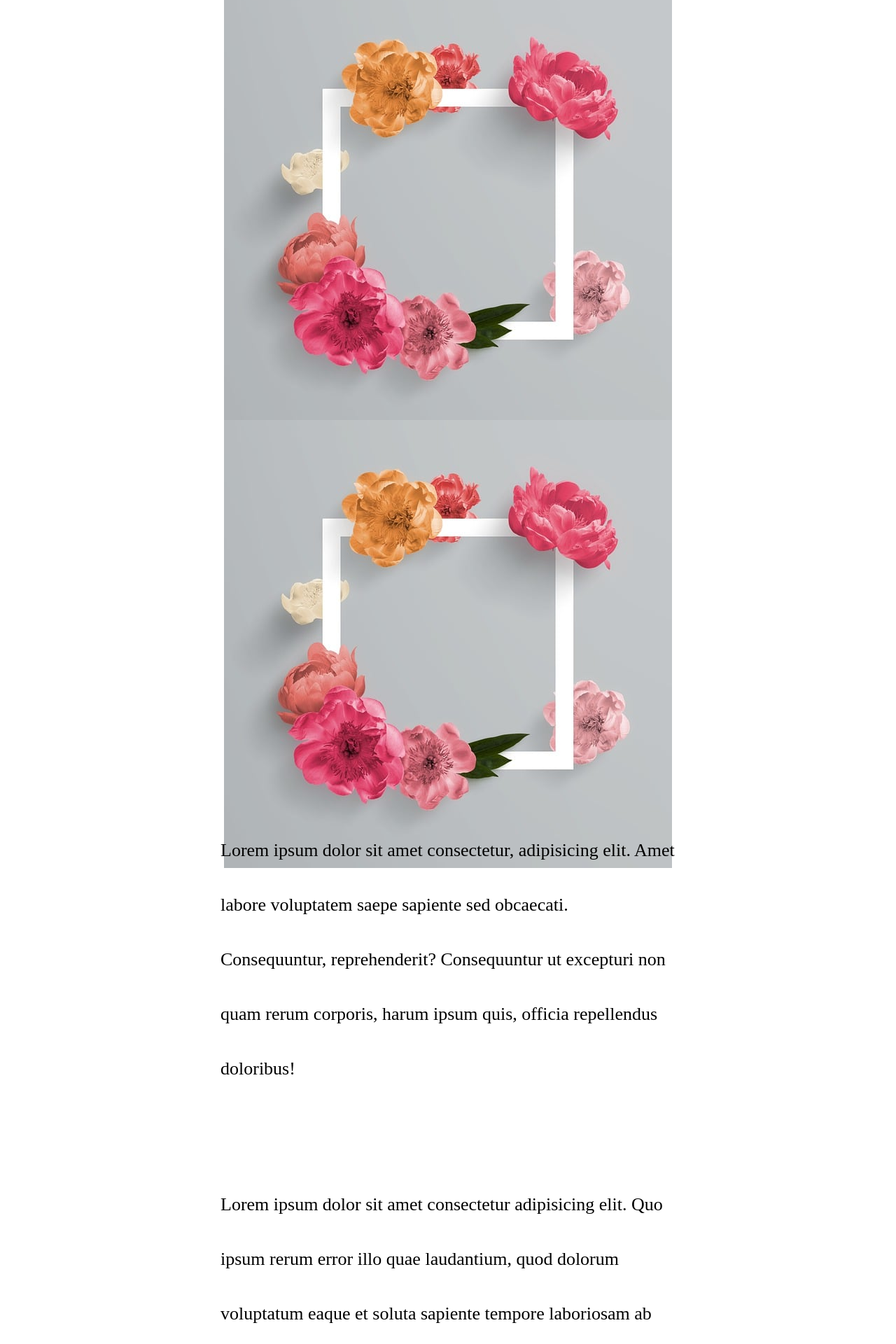
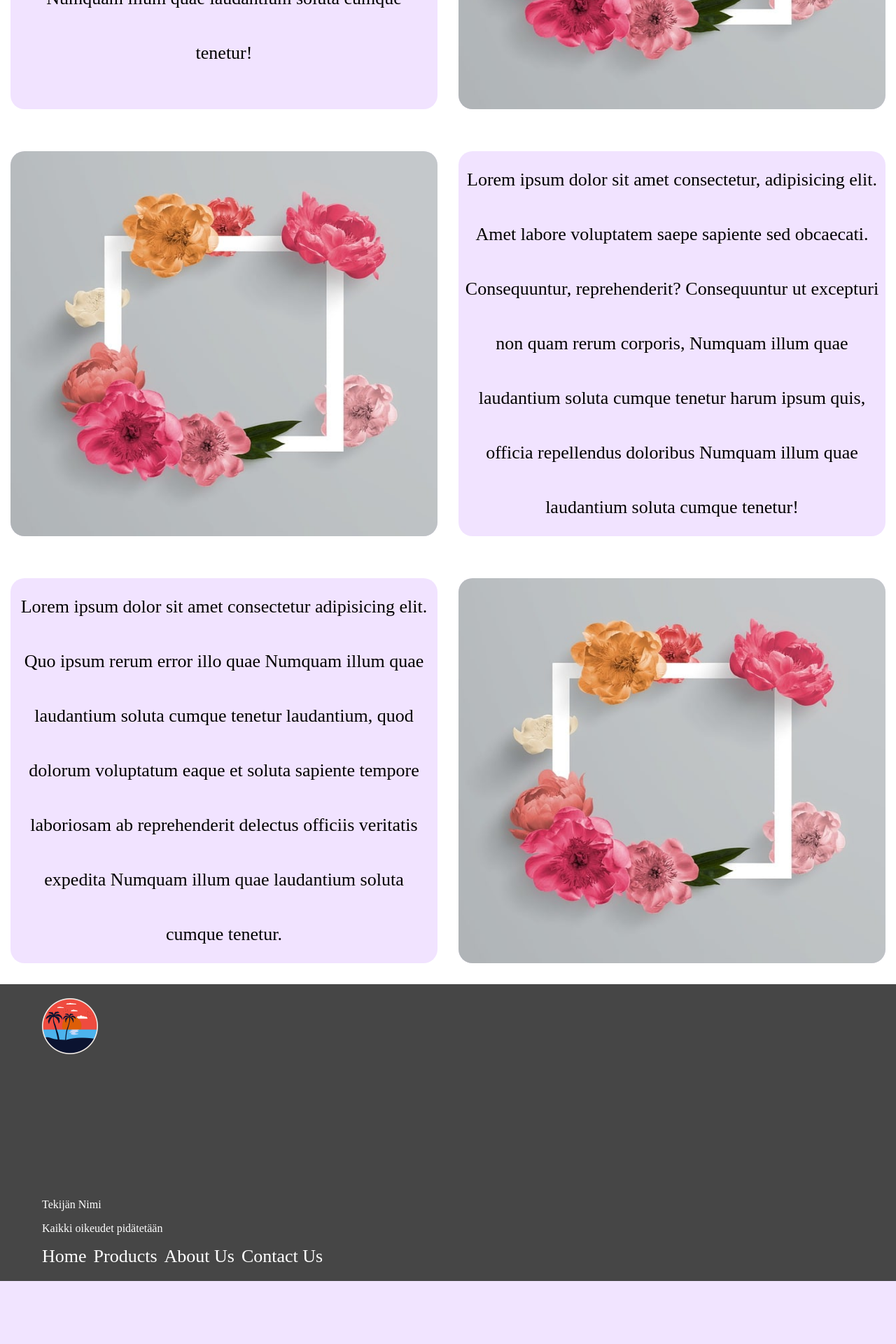
Before and after one commit to SakkyTT/web-kehitys, a PHP site: page / in a window 1280 px wide. Shown: the part 640-2560 px from the top of the page at 70% size. After the commit the page ends 2470 px from the top, so only its background shows below. Run offline with PHP 8.4, Linux system fonts and the light colour scheme.

Commit message:
day done

```diff
--- a/mockup_flex/index.html
+++ b/mockup_flex/index.html
@@ -9,6 +9,7 @@
 
 <body>
     <header>
+        <div class="header-center">
             <a href="">
                 <img class="logo" src="images/logo.png" alt="">
             </a>
@@ -28,14 +29,16 @@
                     </li>
                 </ul>
             </nav>
+        </div>
     </header>
     <main>
 
         <div class="box">
             <div class="box-item">
                 <p>Lorem ipsum dolor sit amet consectetur adipisicing elit. Nemo possimus laudantium
-                    quae, temporibus saepe architecto repellendus nesciunt id fuga aliquam provident sed doloremque?
-                    Numquam illum quae laudantium soluta cumque tenetur!</p>
+                    quae, Numquam illum quae laudantium soluta cumque tenetur temporibus saepe architecto repellendus
+                    nesciunt idmque tenetur Numquam illum quae laudantium soluta cumque
+                    tenetur!</p>
             </div>
             <div class="box-item">
                 <img src="images/box.jpg" alt="">
@@ -49,16 +52,17 @@
             <div class="box-item">
                 <p>Lorem ipsum dolor sit amet consectetur, adipisicing elit. Amet labore voluptatem
                     saepe sapiente sed obcaecati. Consequuntur, reprehenderit? Consequuntur ut excepturi non quam rerum
-                    corporis, harum ipsum quis, officia repellendus doloribus!</p>
+                    corporis, Numquam illum quae laudantium soluta cumque tenetur harum ipsum quis, officia repellendus
+                    doloribus Numquam illum quae laudantium soluta cumque tenetur!</p>
             </div>
         </div>
 
         <div class="box">
             <div class="box-item">
                 <p>Lorem ipsum dolor sit amet consectetur adipisicing elit. Quo ipsum rerum error illo
-                    quae
+                    quae Numquam illum quae laudantium soluta cumque tenetur
                     laudantium, quod dolorum voluptatum eaque et soluta sapiente tempore laboriosam ab reprehenderit
-                    delectus officiis veritatis expedita.</p>
+                    delectus officiis veritatis expedita Numquam illum quae laudantium soluta cumque tenetur.</p>
             </div>
             <div class="box-item">
                 <img src="images/box.jpg" alt="">
@@ -66,7 +70,31 @@
         </div>
 
     </main>
-    <footer></footer>
+    <footer>
+        <a class="p-left40" href="">
+            <img class="image-80" class="logo" src="images/logo.png" alt="">
+        </a>
+        <div>
+            <p class="p-left40">Tekijän Nimi</p>
+            <p class="p-left40">Kaikki oikeudet pidätetään</p>
+            <nav>
+                <ul>
+                    <li>
+                        <a href="">Home</a>
+                    </li>
+                    <li>
+                        <a href="">Products</a>
+                    </li>
+                    <li>
+                        <a href="">About Us</a>
+                    </li>
+                    <li>
+                        <a href="">Contact Us</a>
+                    </li>
+                </ul>
+            </nav>
+        </div>
+    </footer>
 </body>
 
 </html>
--- a/mockup_flex/styles.css
+++ b/mockup_flex/styles.css
@@ -4,10 +4,19 @@
 
 header{
     display: flex;
-    justify-content: space-between; /* laittaa tyhjän tilan lapsien väliin*/
+    justify-content: center;
     align-items: center;
     background-color: rgb(233, 233, 139);
     padding: 20px;
+    height: 11rem;
+}
+
+.header-center {
+    width: 100%;
+    max-width: 1330px;
+    display: flex;
+    justify-content: space-between; /* laittaa tyhjän tilan lapsien väliin*/
+    align-items: center;
 }
 
 body {
@@ -29,9 +38,7 @@ a {
 }
 
 .box {
-    margin: 5%;
     display: flex;
-    flex-wrap: wrap;
     justify-content: center;
     align-items: center;
 }
@@ -39,9 +46,56 @@ a {
 .box p {
     line-height: 300%;
     font-size: 26px; /* Staattinen fontti koko suurella näytöllä*/
+    padding: 8px;
 }
 
 .box-item {
     max-width: 650px;
     max-height: 550px;
+    height: 550px; /* staattinen korkeus laatikoille */
+    /* width: 650px; */
+    flex: 1;
+    background-color: rgb(241, 227, 255);
+    margin: 30 15 30 15;
+    border-radius: 20px;
+    text-align: center;
+    display: flex; /* keskitetään p tämän div:n sisällä */
+    align-items: center; /* y-axis */
+    justify-content: center; /* x-axis */
 }
+
+.box-item img {
+    /* display: none; kokeillaan toimiiko selector */
+    width: 100%;
+    height: 100%;
+    border-radius: inherit;
+    /* width: 650px;
+    height: 550px; */
+}
+
+
+footer {
+    background-color: rgba(0, 0, 0, 0.724);
+    padding: 20px;
+    height: 24rem;
+    display: flex;
+    flex-direction: column;
+    justify-content: space-between;
+}
+
+.image-80 {
+    width: 80px;
+    height: 80px;
+}
+
+footer p, footer a {
+    color: white;
+}
+
+.p-left40 {
+    padding-left: 40px;
+}
+
+footer nav ul {
+    margin: 0px;
+}
```
Lines whose indentation alone changed are shown as unchanged.
